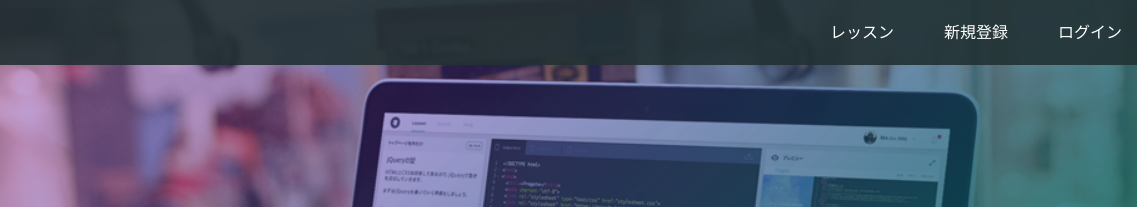
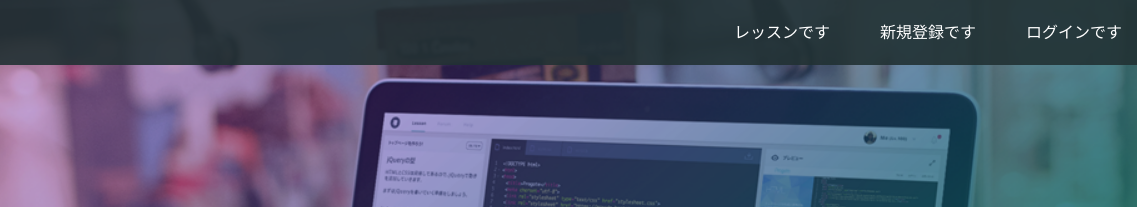
Before and after one commit to iwkt-ryk/iwkt-ryk.github.io, a plain HTML site: page index.html in a window 1280 px wide. Shown: the top 207 px of the page, 143-1280 px from the left. Drawn offline with Linux system fonts and the light colour scheme.

Commit message:
Update index.html

```diff
--- a/index.html
+++ b/index.html
@@ -15,9 +15,9 @@
       </div>
       <span class="fa fa-bars menu-icon"></span>
       <div class="header-right">
-        <a href="#">レッスン</a>
-        <a href="#">新規登録</a>
-        <a href="#" class="login">ログイン</a>
+        <a href="#">レッスンです</a>
+        <a href="#">新規登録です</a>
+        <a href="#" class="login">ログインです</a>
       </div>
     </div>
   </header>
```
